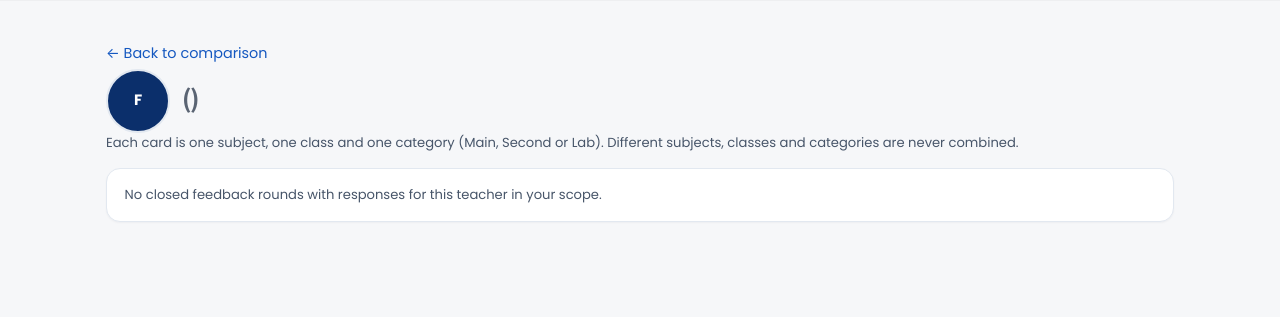
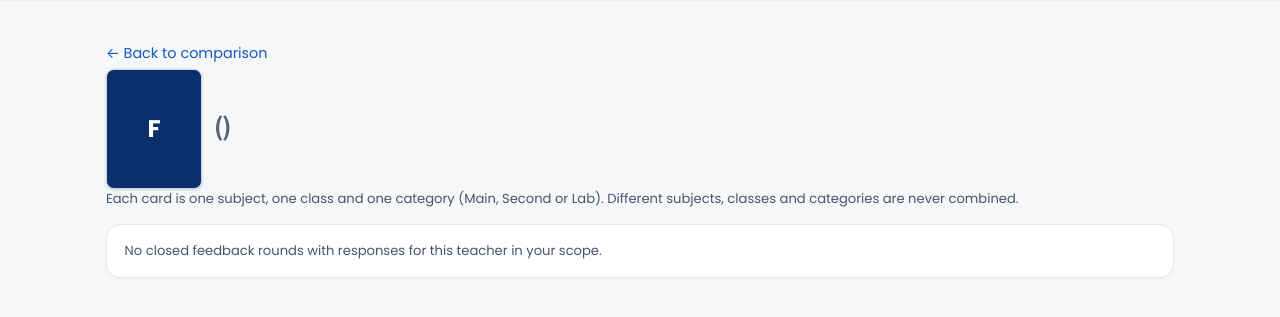
Before and after one commit to manikantasai17746-arch/FEEBACK_ADITYAUNIVERSITY.IN, a Python web app: template feedback_system/templates/hod_round_comparison.html in a window 1280 px wide. Shown: the part 67-384 px from the top of the page. Run offline with Jinja, Linux system fonts and the light colour scheme; the template is opened without the code that fills it, so the values that code supplies are empty.

Commit message:
Round comparison: rectangular teacher photo

```diff
--- a/feedback_system/templates/hod_round_comparison.html
+++ b/feedback_system/templates/hod_round_comparison.html
@@ -6,9 +6,10 @@
   .rc-back{font-size:.9rem}
   .rc-head{display:flex;align-items:center;gap:.8rem;margin:.2rem 0 0}
   .rc-head h1{margin:0;font-size:1.4rem}
-  .rc-avatar{width:64px;height:64px;border-radius:50%;background:#0b2f6b;color:#fff;display:flex;align-items:center;justify-content:center;font-weight:700;flex:0 0 64px;overflow:hidden;border:2px solid #e2e8f0}
+  .rc-avatar{width:96px;height:120px;border-radius:8px;background:#0b2f6b;color:#fff;display:flex;align-items:center;justify-content:center;font-weight:700;flex:0 0 96px;overflow:hidden;border:1px solid #cbd5e1;box-shadow:0 1px 3px rgba(15,23,42,.18)}
+  .rc-avatar span{font-size:1.5rem}
   .rc-avatar img{display:block;width:100%;height:100%;object-fit:cover;object-position:center top}
-  @media (max-width:600px){.rc-avatar{width:52px;height:52px;flex-basis:52px}}
+  @media (max-width:600px){.rc-avatar{width:78px;height:98px;flex-basis:78px}}
   .rc-card{background:#fff;border:1px solid #e2e8f0;border-radius:14px;padding:1rem 1.1rem;margin:1rem 0;box-shadow:0 1px 2px rgba(15,23,42,.04)}
   .rc-card h2{font-size:1.05rem;margin:0 0 .15rem}
   .rc-meta{font-size:.82rem;color:#475569;margin:0 0 .8rem}
```
